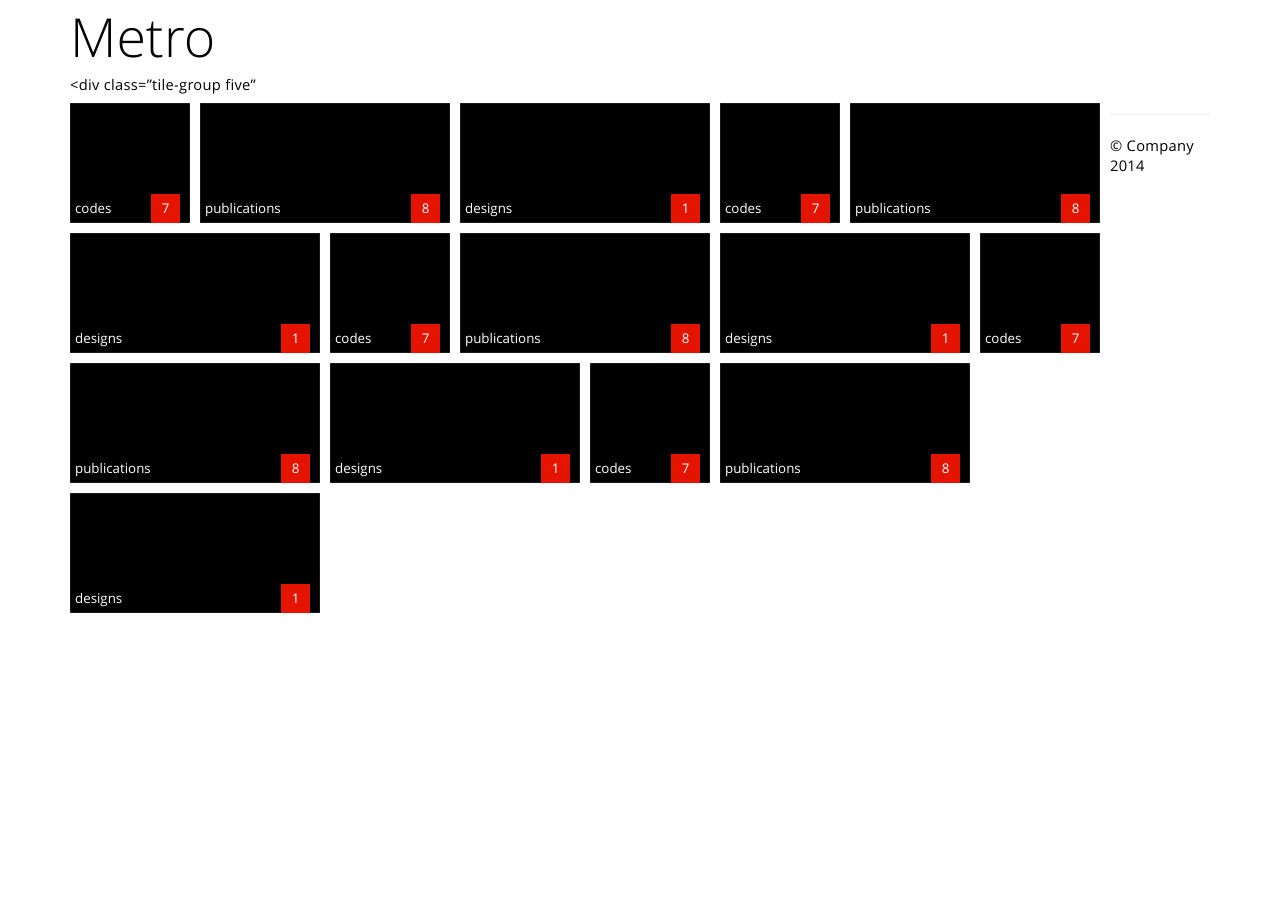
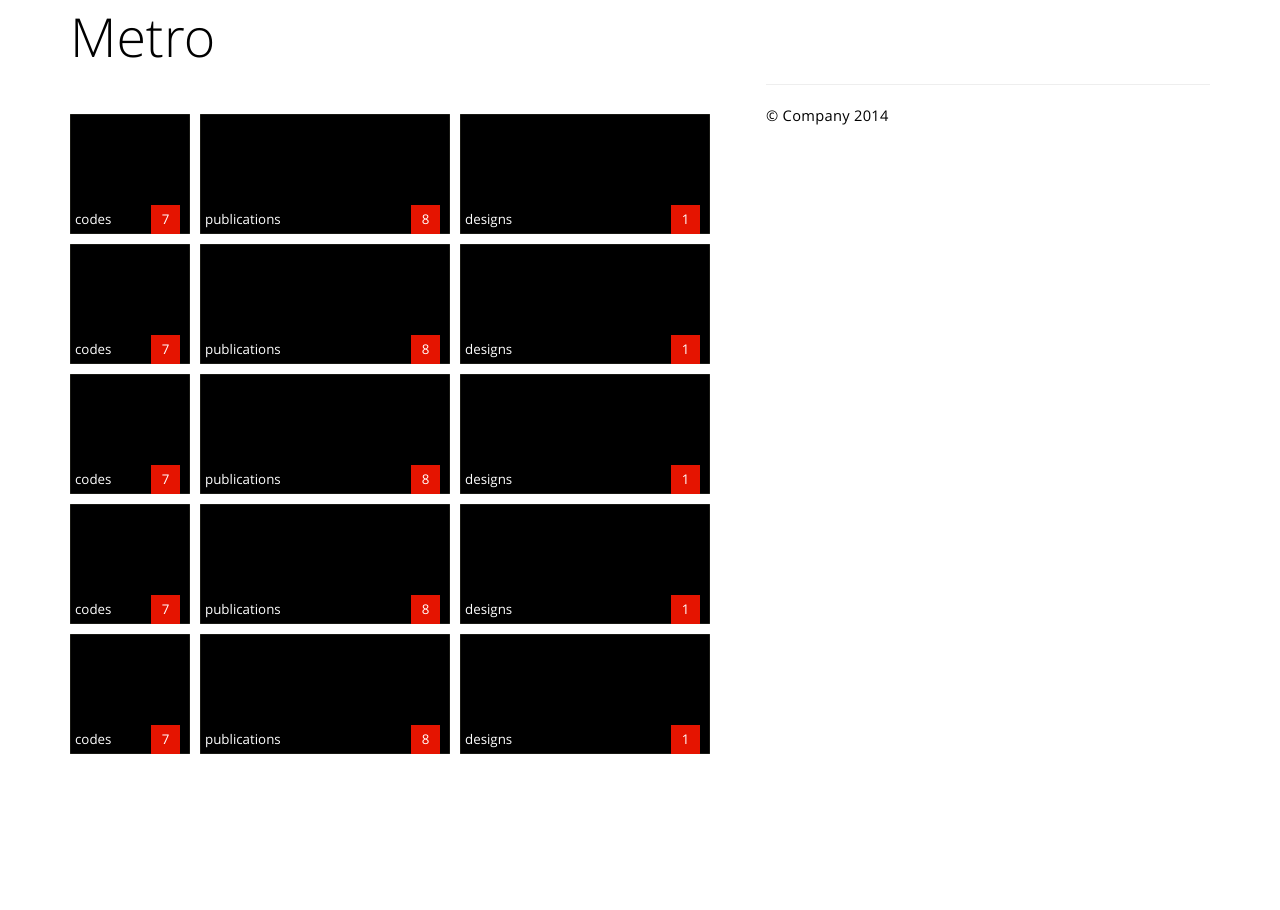
Before and after one commit to alexhagen/alexhagen.github.io, a Jekyll site: the page built from metro.md, in a window 1280 px wide. Built offline with Jekyll 4.4.1, drawn with Linux system fonts in a browser that asks for light colours.

Commit message:
extending

```diff
--- a/metro.md
+++ b/metro.md
@@ -16,7 +16,7 @@ permalink: /metro/
    {% capture designs_count %} {{ designs_count | plus: 1 }} {% endcapture %}
 {% endfor %}
 
-<div class="tile-group five"
+<div class="tile-group five">
 
 <div class="tile bg-black">
     <div class="brand">
@@ -154,3 +154,5 @@ permalink: /metro/
     	</div>
     </div>
 </div>
+
+</div>
```
